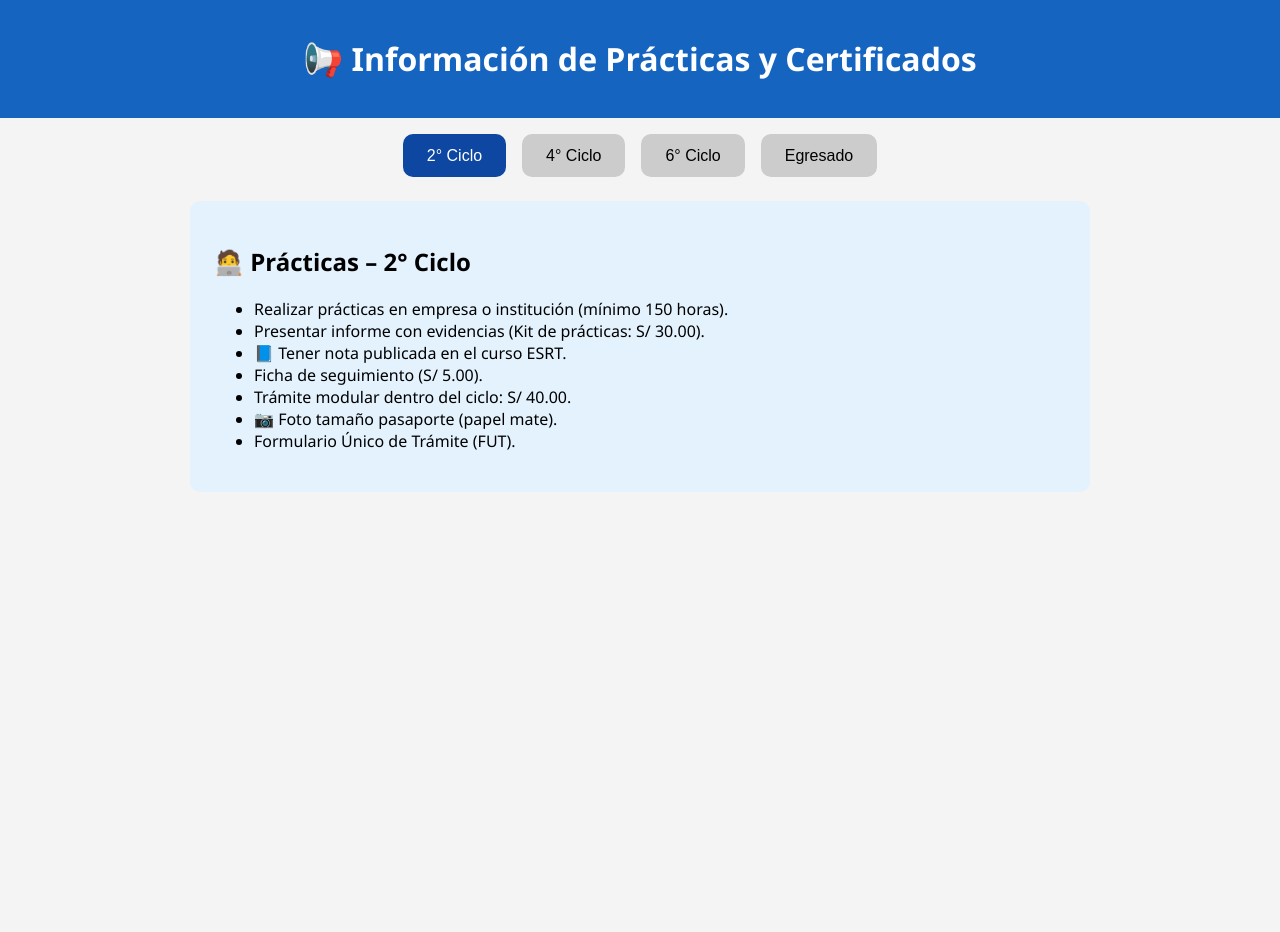
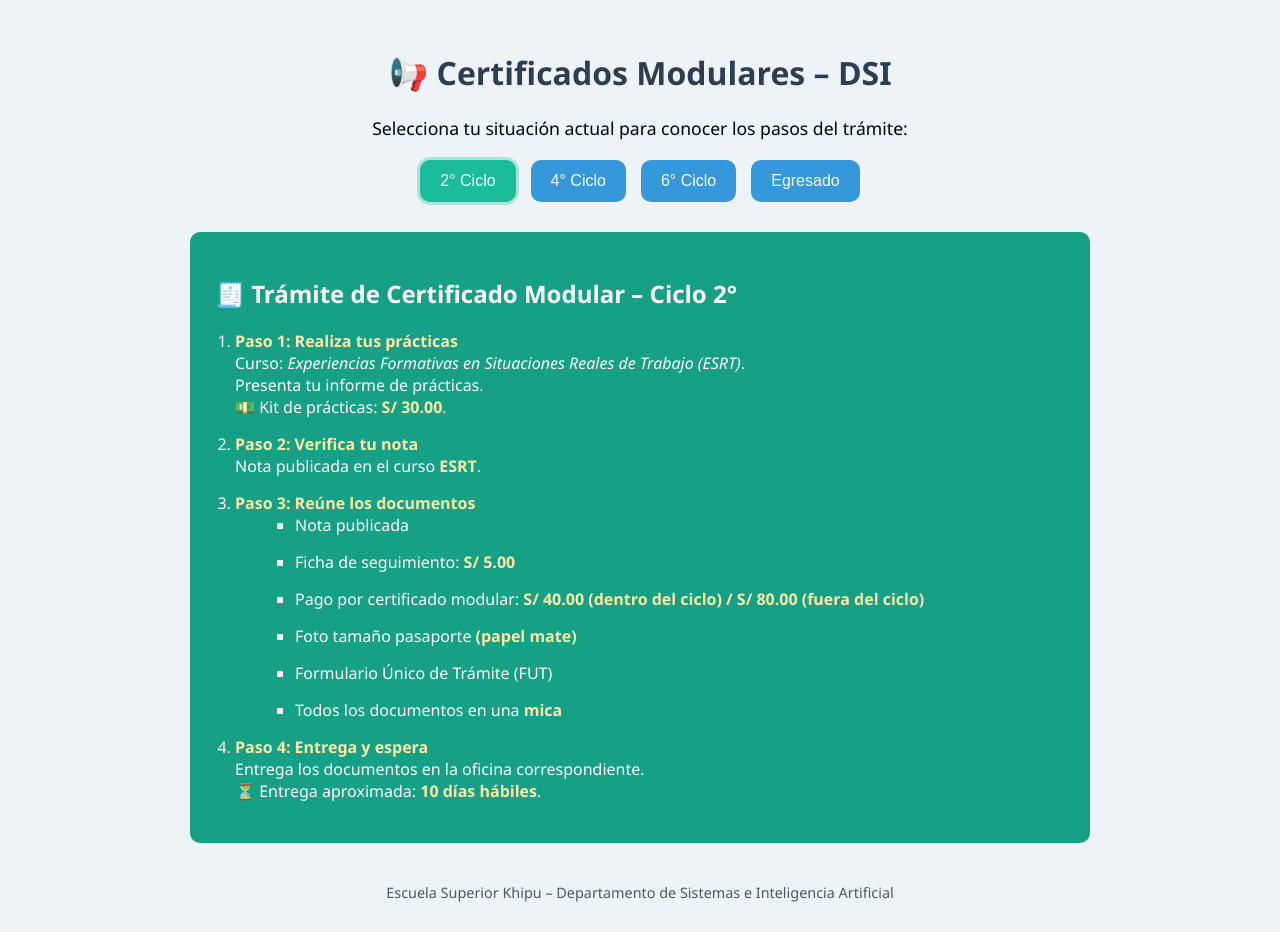
Before and after one commit to cristianloa/modulares, a plain HTML site: page index.html in a window 1280 px wide. Both pictures are taken after a click on the button "2° Ciclo". Before the commit the page ends 800 px from the top, so only its background shows below. Drawn offline with Linux system fonts and the light colour scheme.

Commit message:
Update seleccion color index.html

```diff
--- a/index.html
+++ b/index.html
@@ -1,163 +1,193 @@
 <!DOCTYPE html>
 <html lang="es">
 <head>
-  <meta charset="UTF-8" />
-  <meta name="viewport" content="width=device-width, initial-scale=1.0"/>
-  <title>Información de Prácticas y Certificados</title>
+  <meta charset="UTF-8">
+  <meta name="viewport" content="width=device-width, initial-scale=1.0">
+  <title>Certificados Modulares – DSI</title>
   <style>
-    :root {
-      --color-2: #e3f2fd;
-      --color-4: #fce4ec;
-      --color-6: #e8f5e9;
-      --color-egresado: #fff3e0;
-      --primary: #1565c0;
-      --selected: #0d47a1;
-    }
-
     body {
       font-family: 'Segoe UI', sans-serif;
+      background: #eef3f7;
       margin: 0;
-      padding: 0;
-      background-color: #f4f4f4;
-    }
-
-    header {
-      background-color: var(--primary);
-      color: white;
-      padding: 1rem;
-      text-align: center;
-    }
-
-    .container {
-      padding: 1rem;
+      padding: 30px;
       max-width: 900px;
       margin: auto;
     }
 
-    .buttons {
-      display: flex;
-      flex-wrap: wrap;
-      justify-content: center;
-      gap: 1rem;
-      margin-bottom: 1.5rem;
+    h1 {
+      text-align: center;
+      color: #2c3e50;
     }
 
-    .buttons button {
-      padding: 0.8rem 1.5rem;
+    .intro {
+      text-align: center;
+      margin-bottom: 20px;
+      font-size: 1.1rem;
+    }
+
+    .botones-ciclos {
+      display: flex;
+      justify-content: center;
+      gap: 15px;
+      margin-bottom: 30px;
+      flex-wrap: wrap;
+    }
+
+    .btn-ciclo {
+      padding: 12px 20px;
+      font-size: 1rem;
       border: none;
       border-radius: 10px;
-      font-size: 1rem;
       cursor: pointer;
-      transition: all 0.3s ease;
-      background-color: #ccc;
+      background-color: #3498db;
+      color: white;
+      transition: background-color 0.3s ease;
     }
 
-    .buttons button.selected {
-      background-color: var(--selected);
-      color: white;
+    .btn-ciclo:hover {
+      background-color: #2c80b4;
     }
 
-    .info-box {
-      border-radius: 10px;
-      padding: 1.5rem;
-      display: none;
-      animation: fadeIn 0.4s ease;
+    .btn-ciclo.activo {
+      background-color: #1abc9c;
+      box-shadow: 0 0 0 3px rgba(26, 188, 156, 0.3);
     }
 
-    .info-2 { background-color: var(--color-2); }
-    .info-4 { background-color: var(--color-4); }
-    .info-6 { background-color: var(--color-6); }
-    .info-egresado { background-color: var(--color-egresado); }
-
-    @keyframes fadeIn {
-      from { opacity: 0; transform: translateY(10px); }
-      to { opacity: 1; transform: translateY(0); }
+    .card {
+      border-radius: 10px;
+      padding: 25px;
+      color: white;
+      margin-top: 20px;
     }
 
-    @media screen and (max-width: 600px) {
-      .buttons {
+    .ciclo-2 { background-color: #16a085; }
+    .ciclo-4 { background-color: #8e44ad; }
+    .ciclo-6 { background-color: #e67e22; }
+    .egresado { background-color: #2c3e50; }
+
+    ol {
+      padding-left: 20px;
+    }
+
+    li {
+      margin-bottom: 15px;
+    }
+
+    ul {
+      list-style-type: square;
+      margin-left: 20px;
+    }
+
+    strong {
+      color: #ffeaa7;
+    }
+
+    .footer {
+      margin-top: 40px;
+      text-align: center;
+      color: #555;
+      font-size: 0.9rem;
+    }
+
+    @media (max-width: 600px) {
+      .btn-ciclo {
+        width: 100%;
+        margin-bottom: 10px;
+        text-align: center;
+      }
+
+      .botones-ciclos {
         flex-direction: column;
         align-items: center;
+      }
+
+      body {
+        padding: 20px;
       }
     }
   </style>
 </head>
 <body>
 
-  <header>
-    <h1>📢 Información de Prácticas y Certificados</h1>
-  </header>
+  <h1>📢 Certificados Modulares – DSI</h1>
+  <p class="intro">Selecciona tu situación actual para conocer los pasos del trámite:</p>
 
-  <div class="container">
-    <div class="buttons">
-      <button onclick="mostrarInfo('2')" id="btn2">2° Ciclo</button>
-      <button onclick="mostrarInfo('4')" id="btn4">4° Ciclo</button>
-      <button onclick="mostrarInfo('6')" id="btn6">6° Ciclo</button>
-      <button onclick="mostrarInfo('egresado')" id="btnEgresado">Egresado</button>
-    </div>
+  <div class="botones-ciclos">
+    <button class="btn-ciclo" onclick="mostrarInfo(this, 2)">2° Ciclo</button>
+    <button class="btn-ciclo" onclick="mostrarInfo(this, 4)">4° Ciclo</button>
+    <button class="btn-ciclo" onclick="mostrarInfo(this, 6)">6° Ciclo</button>
+    <button class="btn-ciclo" onclick="mostrarInfo(this, 'egresado')">Egresado</button>
+  </div>
 
-    <div id="info2" class="info-box info-2">
-      <h2>🧑‍💻 Prácticas – 2° Ciclo</h2>
-      <ul>
-        <li>Realizar prácticas en empresa o institución (mínimo 150 horas).</li>
-        <li>Presentar informe con evidencias (Kit de prácticas: S/ 30.00).</li>
-        <li>📘 Tener nota publicada en el curso ESRT.</li>
-        <li>Ficha de seguimiento (S/ 5.00).</li>
-        <li>Trámite modular dentro del ciclo: S/ 40.00.</li>
-        <li>📷 Foto tamaño pasaporte (papel mate).</li>
-        <li>Formulario Único de Trámite (FUT).</li>
-      </ul>
-    </div>
+  <div id="resultado" class="content"></div>
 
-    <div id="info4" class="info-box info-4">
-      <h2>🔧 Prácticas – 4° Ciclo</h2>
-      <ul>
-        <li>Prácticas en área técnica relacionada a tu carrera.</li>
-        <li>Informe completo + Kit de prácticas (S/ 30.00).</li>
-        <li>📘 Nota en el curso ESRT obligatoria.</li>
-        <li>Ficha de seguimiento (S/ 5.00).</li>
-        <li>Trámite modular dentro del ciclo: S/ 40.00.</li>
-        <li>📷 Foto tamaño pasaporte (papel mate).</li>
-        <li>Formulario Único de Trámite (FUT).</li>
-      </ul>
-    </div>
-
-    <div id="info6" class="info-box info-6">
-      <h2>🎓 Prácticas – 6° Ciclo</h2>
-      <ul>
-        <li>Última práctica antes del egreso.</li>
-        <li>Informe detallado con evidencias (Kit: S/ 30.00).</li>
-        <li>📘 Nota ESRT publicada obligatoriamente.</li>
-        <li>Ficha de seguimiento (S/ 5.00).</li>
-        <li>Trámite modular dentro del ciclo: S/ 40.00.</li>
-        <li>📷 Foto tamaño pasaporte (papel mate).</li>
-        <li>Formulario Único de Trámite (FUT).</li>
-      </ul>
-    </div>
-
-    <div id="infoegresado" class="info-box info-egresado">
-      <h2>📜 Trámite para Egresados</h2>
-      <ul>
-        <li>Debe haber concluido el 6° ciclo.</li>
-        <li>Informe de prácticas por cada ciclo (Kit por S/ 30.00 c/u).</li>
-        <li>📘 Nota publicada en cada ESRT correspondiente.</li>
-        <li>Ficha de seguimiento: S/ 20.00 por cada ciclo.</li>
-        <li>Trámite modular: S/ 100.00 por cada ciclo.</li>
-        <li>📷 Foto tamaño pasaporte (papel mate) por certificado.</li>
-        <li>Formulario Único de Trámite (FUT).</li>
-        <li>⏳ Tiempo de entrega: 10 días hábiles aprox.</li>
-      </ul>
-    </div>
+  <div class="footer">
+    Escuela Superior Khipu – Departamento de Sistemas e Inteligencia Artificial
   </div>
 
   <script>
-    function mostrarInfo(ciclo) {
-      const secciones = ['2', '4', '6', 'egresado'];
-      secciones.forEach(sec => {
-        document.getElementById('info' + sec).style.display = (sec === ciclo) ? 'block' : 'none';
-        document.getElementById('btn' + (sec === 'egresado' ? 'Egresado' : sec)).classList.toggle('selected', sec === ciclo);
-      });
+    function mostrarInfo(boton, opcion) {
+      const resultado = document.getElementById('resultado');
+      const botones = document.querySelectorAll('.btn-ciclo');
+
+      // Resetear clase activa
+      botones.forEach(btn => btn.classList.remove('activo'));
+      boton.classList.add('activo');
+
+      let html = '';
+      let clase = '';
+      let titulo = '';
+      let tipo = '';
+      let ficha = '';
+      let pago = '';
+
+      if (opcion === 'egresado') {
+        clase = 'egresado';
+        titulo = 'Trámite de Certificados Modulares – Egresado';
+        tipo = 'Egresado';
+        ficha = 'S/ 20.00';
+        pago = 'S/ 100.00 por cada módulo (2°, 4° y 6°)';
+      } else {
+        clase = 'ciclo-' + opcion;
+        titulo = `Trámite de Certificado Modular – Ciclo ${opcion}°`;
+        tipo = 'Alumno Regular';
+        ficha = 'S/ 5.00';
+        pago = 'S/ 40.00 (dentro del ciclo) / S/ 80.00 (fuera del ciclo)';
+      }
+
+      html = `
+        <div class="card ${clase}">
+          <h2>🧾 ${titulo}</h2>
+          <ol>
+            <li><strong>Paso 1: Realiza tus prácticas</strong><br>
+              Curso: <em>Experiencias Formativas en Situaciones Reales de Trabajo (ESRT)</em>.<br>
+              Presenta tu informe de prácticas.<br>
+              💵 Kit de prácticas: <strong>S/ 30.00</strong>.
+            </li>
+            <li><strong>Paso 2: Verifica tu nota</strong><br>
+              Nota publicada en el curso <strong>ESRT</strong>.
+            </li>
+            <li><strong>Paso 3: Reúne los documentos</strong>
+              <ul>
+                <li>Nota publicada</li>
+                <li>Ficha de seguimiento: <strong>${ficha}</strong></li>
+                <li>Pago por certificado modular: <strong>${pago}</strong></li>
+                <li>Foto tamaño pasaporte <strong>(papel mate)</strong></li>
+                <li>Formulario Único de Trámite (FUT)</li>
+                <li>Todos los documentos en una <strong>mica</strong></li>
+              </ul>
+            </li>
+            <li><strong>Paso 4: Entrega y espera</strong><br>
+              Entrega los documentos en la oficina correspondiente.<br>
+              ⏳ Entrega aproximada: <strong>10 días hábiles</strong>.
+            </li>
+          </ol>
+        </div>
+      `;
+
+      resultado.innerHTML = html;
     }
   </script>
+
 </body>
 </html>
```
